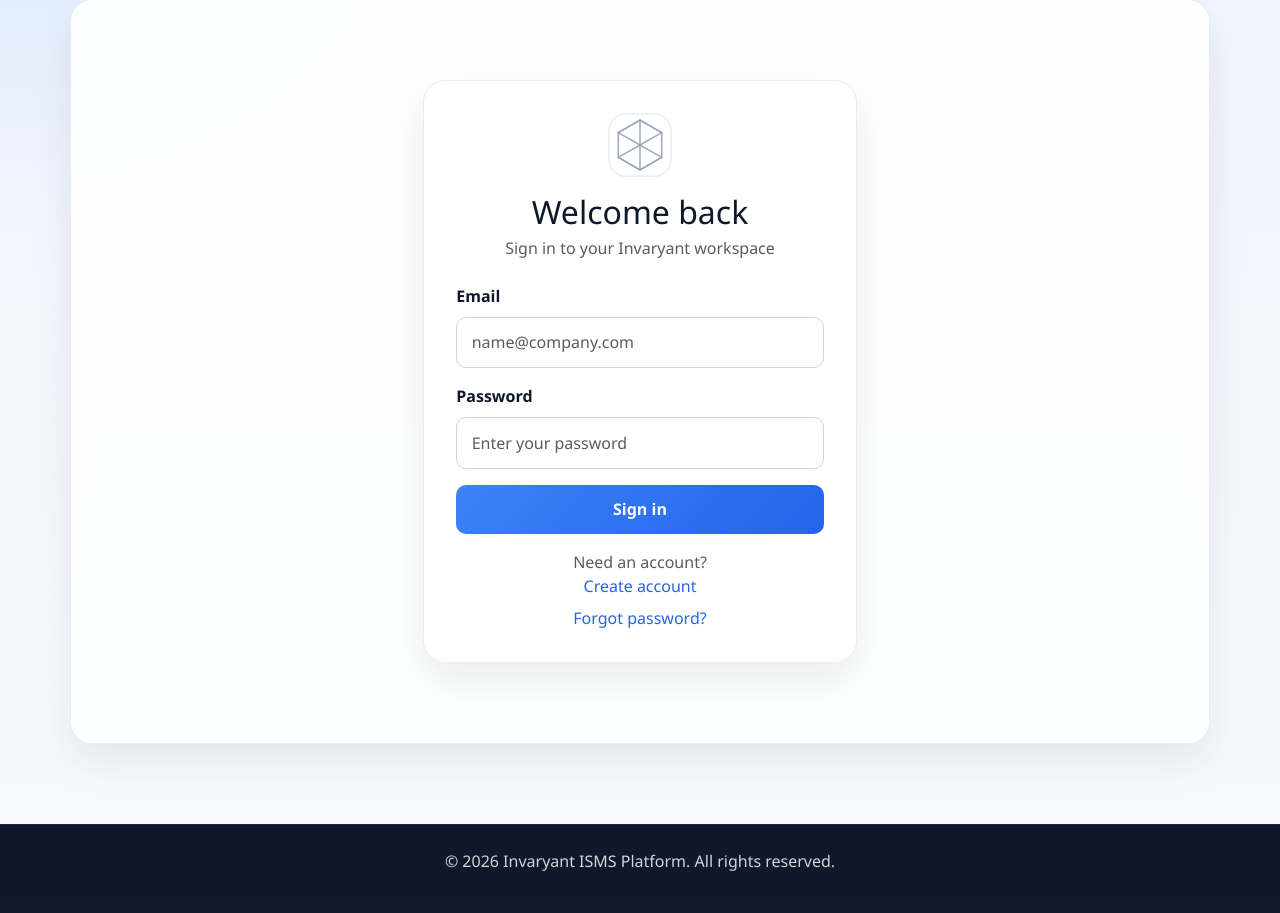
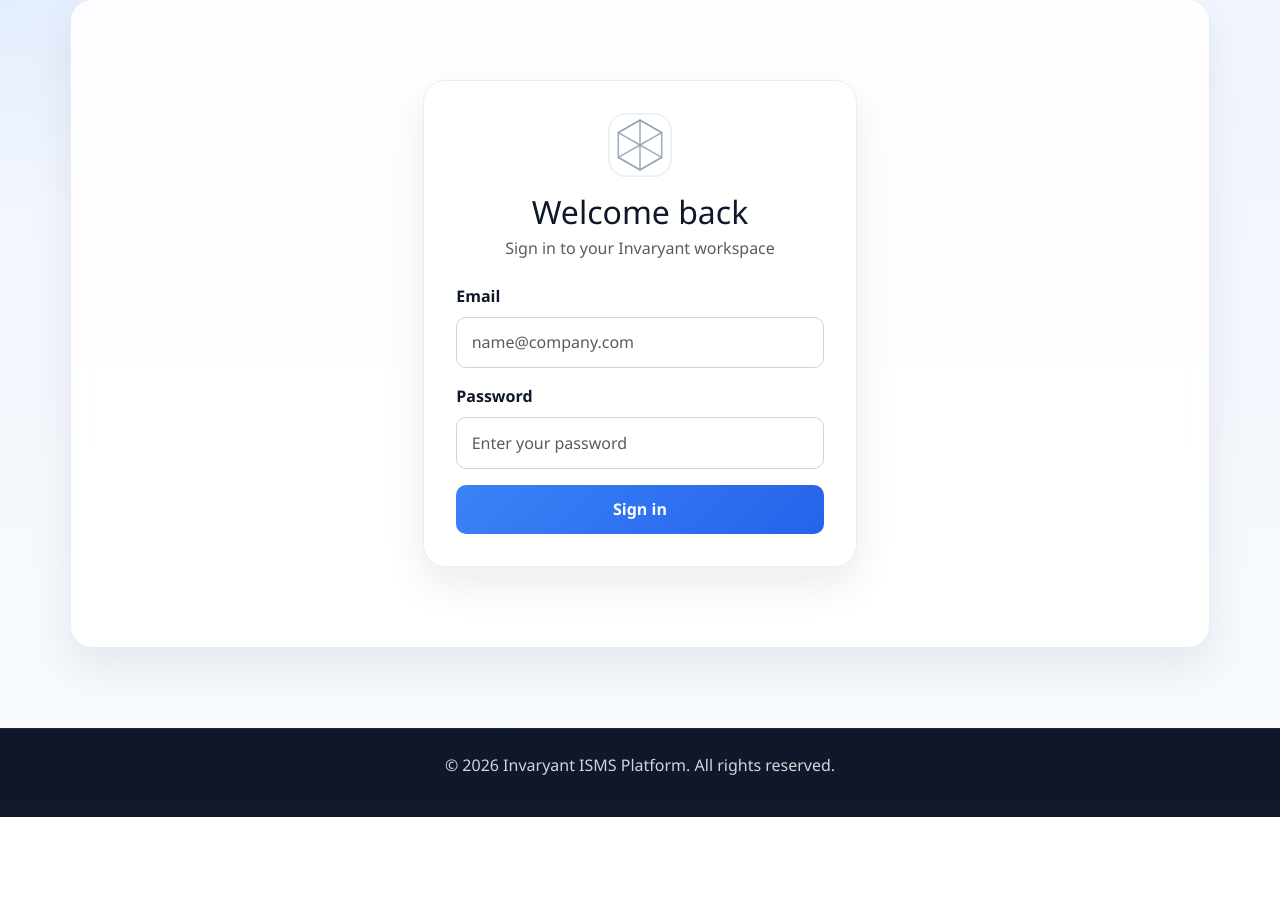
Before and after one commit to kehhek/MINI-ISMS-Platform, a Flask app: page /login in a window 1280 px wide. Shown: the part 192-1105 px from the top of the page. After the commit the page ends 1009 px from the top, so only its background shows below. Run offline with Flask 3, Linux system fonts and the light colour scheme.

Commit message:
Finalize login cleanup and current app state

```diff
--- a/app/templates/login.html
+++ b/app/templates/login.html
@@ -48,13 +48,6 @@
                 <button type="submit" class="btn btn-primary w-100">Sign in</button>
             </form>
 
-            <div class="text-center mt-3">
-                <p class="mb-0 text-muted">Need an account?</p>
-                <a href="{{ url_for('main.register') }}" class="text-decoration-none">Create account</a>
-            </div>
-            <div class="text-center mt-2">
-                <a href="{{ url_for('main.forgot_password') }}" class="text-decoration-none">Forgot password?</a>
-            </div>
         </div>
     </div>
 </div>
```
Also changed, not shown: app/static/uploads/general/27411e2a917b40a0a54ba49df349e807.png (added), app/static/uploads/profiles/fcf08d8e53724d9fb78d00d7e847d645.png (added), instance/mini_isms.db, 2 other files.
